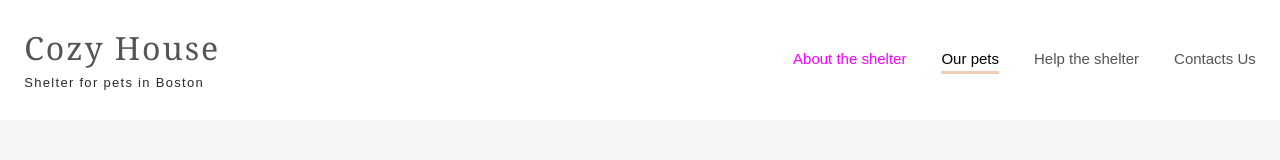
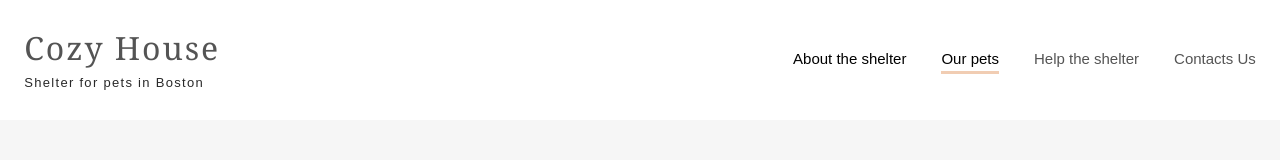
Before and after one commit to von-Wrigley/rsschool-cv, a plain HTML site: page shelter/indexhelp.html in a window 1280 px wide. In both pictures the pointer is over the link "About the shelter". Shown: the top 160 px of the page. Drawn offline with Linux system fonts and the light colour scheme.

Commit message:
feat: change color

```diff
--- a/shelter/stylehelp.css
+++ b/shelter/stylehelp.css
@@ -88,7 +88,7 @@ color: #545454;
 }
 
 .nav-1:hover {
-    color:rgb(247, 0, 255);
+    color:black;
 }
 .nav-1:active {
     color: #F1CDB3;
```
